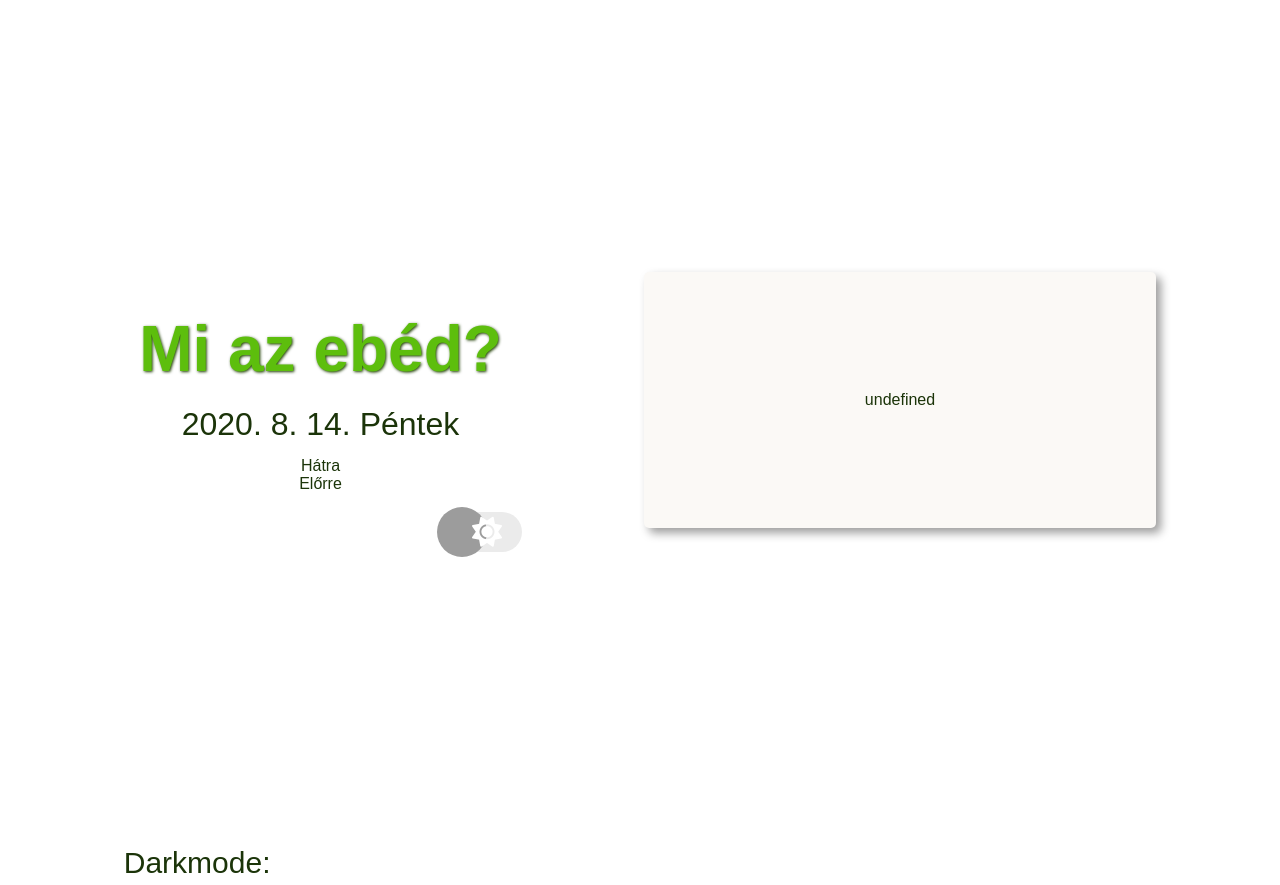
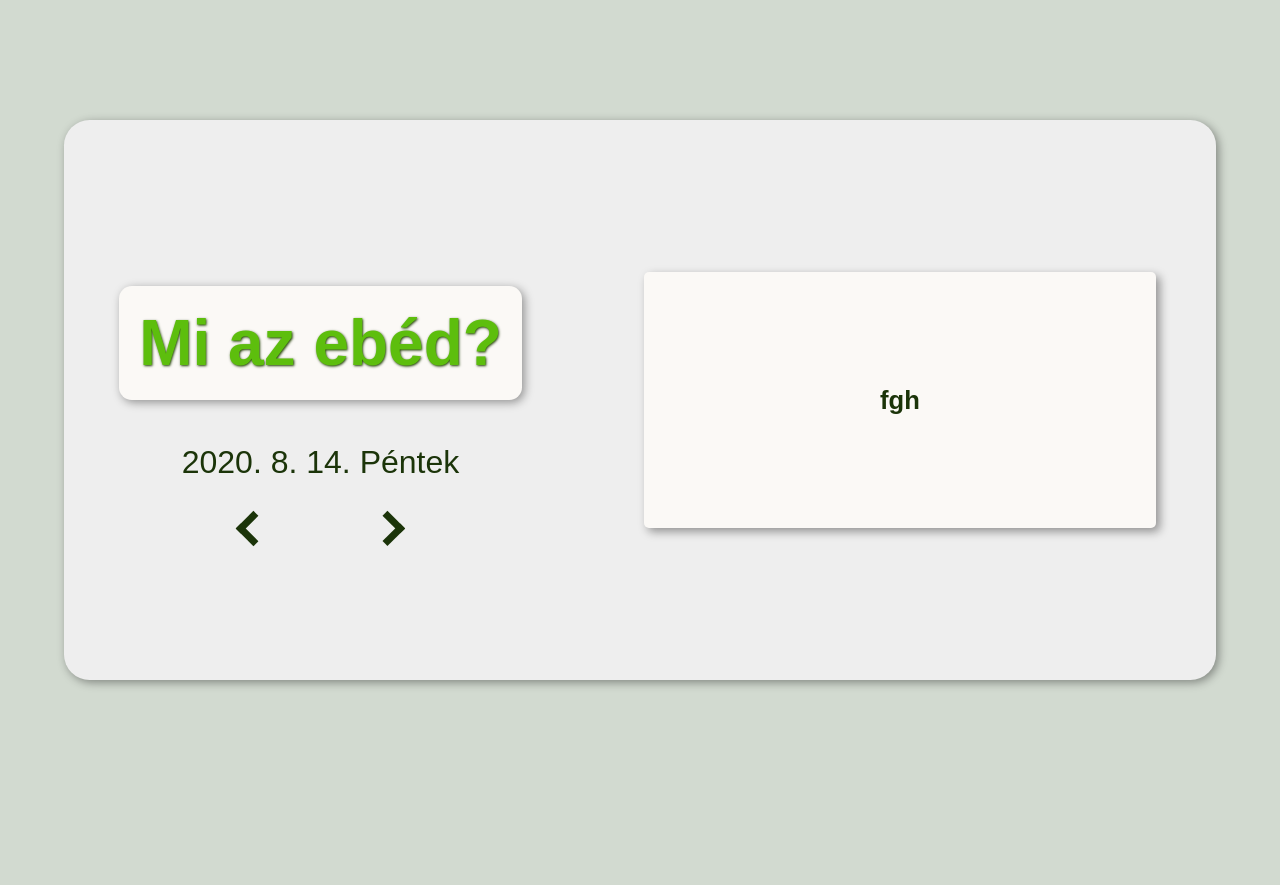
Before and after one commit to MAttila42/Menzapp, a plain HTML site: page index.html in a window 1280 px wide. After the commit the page ends 800 px from the top, so only its background shows below. Drawn offline with Linux system fonts and the light colour scheme.

Commit message:
Designing

```diff
--- a/index.html
+++ b/index.html
@@ -12,11 +12,12 @@
 </head>
 
 <body id="body" onload="Load()">
+    <div class="big-card"></div>
     <table class="aligner-table">
         <td>
-        <h1>Mi az ebéd?</h1>
-        <p id="date"></p>
-        <div class="darkmode-switch">
+            <h1>Mi az ebéd?</h1><br>
+            <p id="date"></p><br>
+            <!-- <div class="darkmode-switch">
             <p class="darkmode-text">Darkmode:</p>
             <div onclick="Darkmode()" class="darkmode-btn">
                 <div class="darkmode-btn-placeholder"></div>
@@ -25,18 +26,15 @@
                     <i class="fas fa-sun" id="sun"></i>
                 </div>
             </div>
-        </div>
-
-        <div id="back"></div>
-        <div id="next"></div>
+            <div onclick="Darkmode()" class="darkmode-btn-phone-fix"></div>
+            </div><br> -->
+            <div class="arrow" id="back"></div>
+            <div class="arrow" id="next"></div>
         </td>
         <td>
             <p id="lunch"></p>
         </td>
     </table>
-    <!-- <div class="display-body">
-        <div onclick="Darkmode()" class="darkmode-btn-phone-fix"></div>
-    </div> -->
 </body>
 
 </html>
--- a/lunch.js
+++ b/lunch.js
@@ -1,39 +1,9 @@
 var lunch = {
-    "2020. 2. 8.": "Hétvége",
-    "2020. 2. 9.": "Hétvége",
-    "2020. 2. 10.": "alma, gyümölcsleves",
-    "2020. 2. 11.": "sablonleves1, szárazhús",
-    "2020. 2. 12.": "sablonleves2, szárazhal",
-    "2020. 2. 13.": "sablonleves3, szárazrizottó",
-    "2020. 2. 14.": "sablonleves4, főzelék",
-    "2020. 2. 15.": "Hétvége",
-    "2020. 2. 16.": "Hétvége",
-    "2020. 2. 17.": "asd1",
-    "2020. 2. 18.": "asd2",
-    "2020. 2. 19.": "1",
-    "2020. 2. 20.": "2",
-    "2020. 2. 21.": "3",
-    "2020. 2. 22.": "4",
-    "2020. 2. 23.": "5",
-    "2020. 2. 24.": "6",
-    "2020. 2. 25.": "7",
-    "2020. 2. 26.": "8",
-    "2020. 2. 27.": "9",
-    "2020. 2. 28.": "10",
-    "2020. 2. 29.": "11",
-    "2020. 3. 1.": "12",
-    "2020. 3. 2.": "Fokhagymakrémleves\nBorsos tokány\nMűzliszelet",
-    "2020. 3. 3.": "14",
-    "2020. 3. 4.": "15",
-    "2020. 3. 5.": "16",
-    "2020. 3. 6.": "17",
-    "2020. 3. 7.": "18",
-    "2020. 3. 8.": "19",
-    "2020. 3. 9.": "20",
-    "2020. 3. 10.": "21",
-    "2020. 3. 11.": "22",
-    "2020. 3. 12.": "23",
-    "2020. 8. 11.": "Pizza"
+    "2020. 8. 11.": "Pizza",
+    "2020. 8. 12.": "Nem Pizza",
+    "2020. 8. 13.": "asd",
+    "2020. 8. 14.": "fgh",
+    "2020. 8. 15.": "Paradicsom leves\nSertés pörkölt\nRizs\nKáposztasaláta\nTúró rudi"
 }
 
-var lastDay = "2020. 3. 12.";
+var lastDay = "2020. 8. 15.";
--- a/main.js
+++ b/main.js
@@ -27,13 +27,15 @@ function LunchDisplay(x) {
     document.getElementById("date").innerText = today + " " + day;
     document.getElementById("lunch").innerText = lunch[today];
 
-    if (today == "2020. 2. 8.") {
-        document.getElementById("back").innerHTML = '<a>Hátra</a>';
+    if (today == "2020. 8. 11.") {
+        document.getElementById("back").innerHTML = '<a></a>';
+        document.getElementById("next").innerHTML = '<a class="useful" onclick="LunchDisplay(+1)"></a>';
     } else if (today == lastDay) {
-        document.getElementById("next").innerHTML = '<a>Előrre</a>';
+        document.getElementById("back").innerHTML = '<a class="useful" onclick="LunchDisplay(-1)"></a>';
+        document.getElementById("next").innerHTML = '<a></a>';
     } else {
-        document.getElementById("back").innerHTML = '<a onclick="LunchDisplay(-1)">Hátra</a>';
-        document.getElementById("next").innerHTML = '<a onclick="LunchDisplay(+1)">Előrre</a>';
+        document.getElementById("back").innerHTML = '<a class="useful" onclick="LunchDisplay(-1)"></a>';
+        document.getElementById("next").innerHTML = '<a class="useful" onclick="LunchDisplay(+1)"></a>';
     }
 }
 
--- a/style.css
+++ b/style.css
@@ -1,11 +1,13 @@
 body {
     margin: 0;
-    font-family: Arial, Helvetica, sans-serif;
-    /* background-color: #eeeeee; */
+    font-family: sans-serif;
+    background-color: #d2dad0;
     user-select: none;
     color: #1B3409;
     overflow: hidden;
 }
+
+/* https://fonts.google.com/specimen/Roboto#standard-styles */
 
 body,
 p,
@@ -13,8 +15,16 @@ h1 {
     transition: 1s;
 }
 
-.display-body {
-    width: 100%;
+.big-card {
+    position: fixed;
+    border-radius: 2vw;
+    box-shadow: #00000063 0.2vw 0.2vw 10px;
+    background-color: #eeeeee;
+    width: 90%;
+    height: 70%;
+    top: 50%;
+    left: 50%;
+    transform: translate(-50%, -50%);
 }
 
 
@@ -33,10 +43,15 @@ h1 {
 
 h1 {
     display: inline-block;
-    margin: 5px;
+    margin: 30px;
+    padding: 20px;
     font-size: 5vw;
     color: #5dbe0d;
-    text-shadow: 1px 1px 3px #1e3d00;
+    /* background-color: tomato; */
+    background-color: #fbf9f6;
+    text-shadow: 0.06vw 0.06vw 0.2vw #1e3d00;
+    box-shadow: #00000063 0.2vw 0.2vw 10px;
+    border-radius: 1vw;
 }
 
 #date {
@@ -52,9 +67,61 @@ h1 {
     vertical-align: middle;
     background-color: #fbf9f6;
     border-radius: 5px;
-    box-shadow: #00000063 5px 5px 10px;
+    box-shadow: #00000063 0.3vw 0.3vw 10px;
     width: 40vw;
     height: 20vw;
+    font-weight: bold;
+    font-size: 2vw;
+}
+
+.arrow {
+    display: inline-block;
+    width: 6vw;
+    margin-top: 20px;
+}
+
+#back {
+    text-align: left;
+}
+
+#next {
+    text-align: right;
+}
+
+.arrow a {
+    display: inline-block;
+    width: 1.4vw;
+    height: 1.4vw;
+    border-bottom: 0.6vw solid #1B3409;
+    border-left: 0.6vw solid #1B3409;
+    transition: 0.2s;
+}
+
+.arrow a:before {
+    content: '';
+    position: absolute;
+    transform: rotate(45deg);
+    top: -35%;
+    right: -35%;
+    width: 250%;
+    height: 250%;
+}
+
+.arrow a.useful {
+    cursor: pointer;
+}
+
+.arrow a.useful:hover {
+    border-color: #49940b;
+    box-shadow: #1B3409 -0.3vw 0.3vw;
+}
+
+#back a {
+    transform: rotate(45deg);
+}
+
+#next a {
+    transform: rotate(-135deg);
 }
 
 
```
Lines whose indentation alone changed are shown as unchanged.
